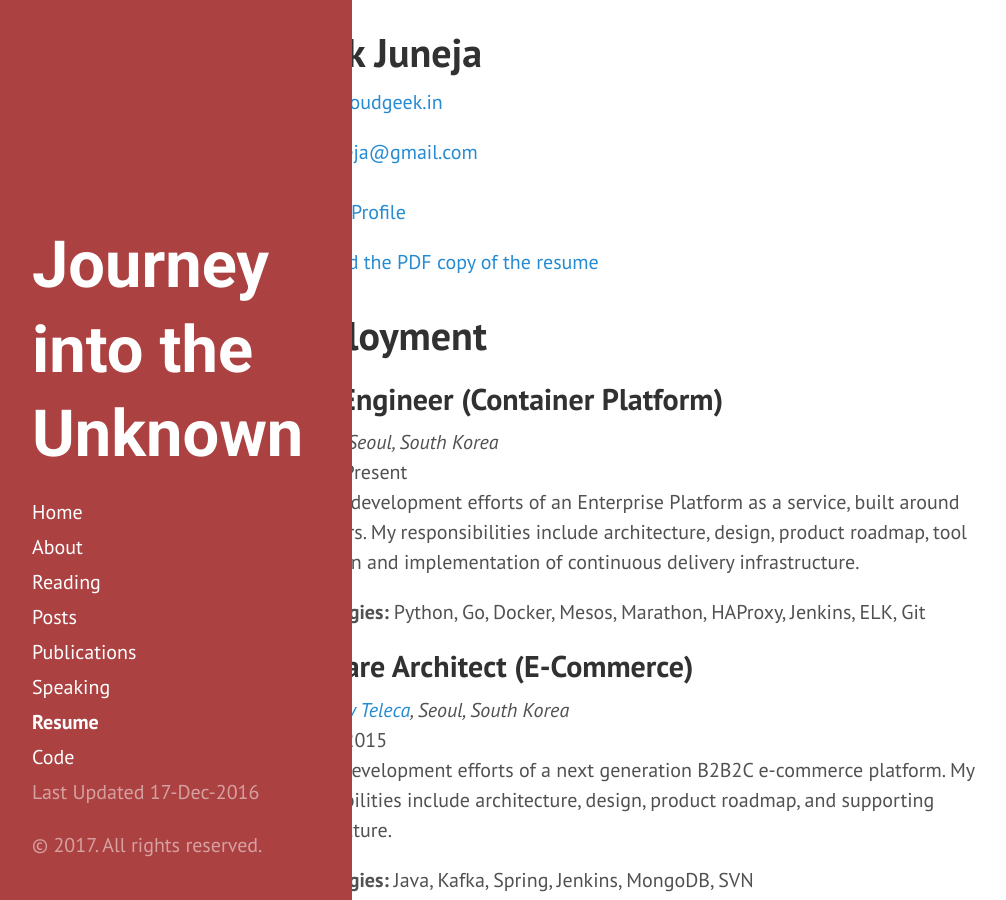
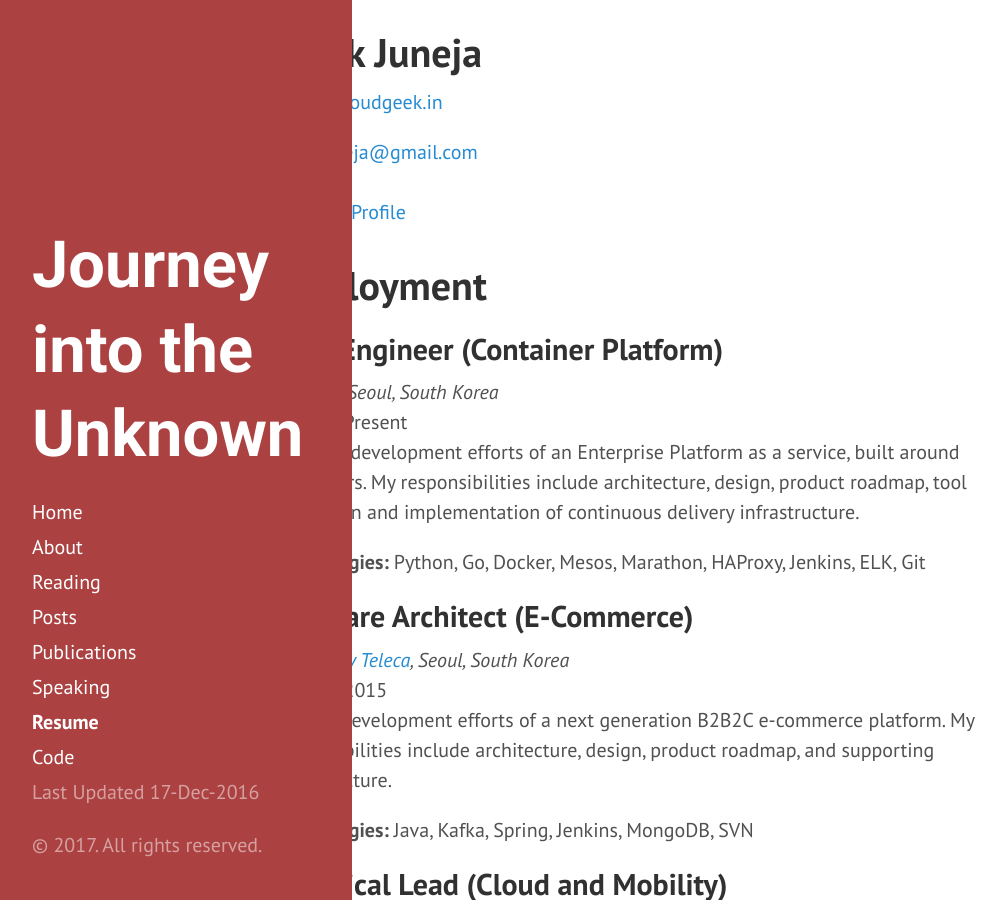
Before and after one commit to vivekjuneja/vivekjuneja.github.io, a Jekyll site: the page built from resume.md, in a window 1280 px wide and 900 px high. Shown: the whole window, without its empty margins (8-1014 px from the left). Built offline with Jekyll 4.4.1, drawn with Linux system fonts in a browser that asks for light colours.

Commit message:
tidy up some personal pages

```diff
--- a/_includes/resume-download.html
+++ /dev/null
@@ -1,7 +0,0 @@
-<section class="thirteen columns">
-<article>
-</article>
-    <article>
-        <p><a href="https://www.dropbox.com/s/lw2x1y90trwm87q/VivekJuneja-Resume.pdf?dl=0">Download the PDF copy of the resume</a></p>
-    </article>
-</section>
--- a/resume.md
+++ b/resume.md
@@ -3,7 +3,6 @@ layout: resume
 title: Resume
 ---
 
-{% include resume-download.html %}
 
 {% include employment.html %}
 
```
